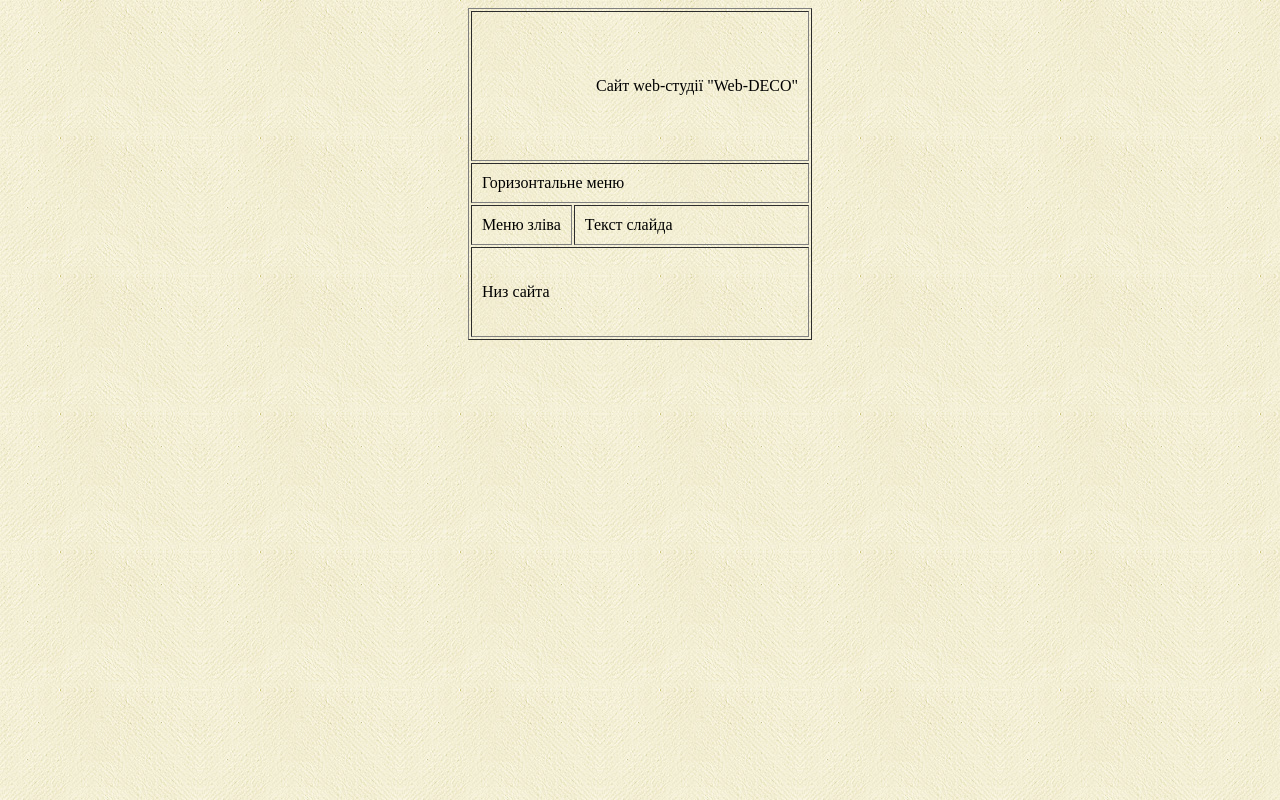
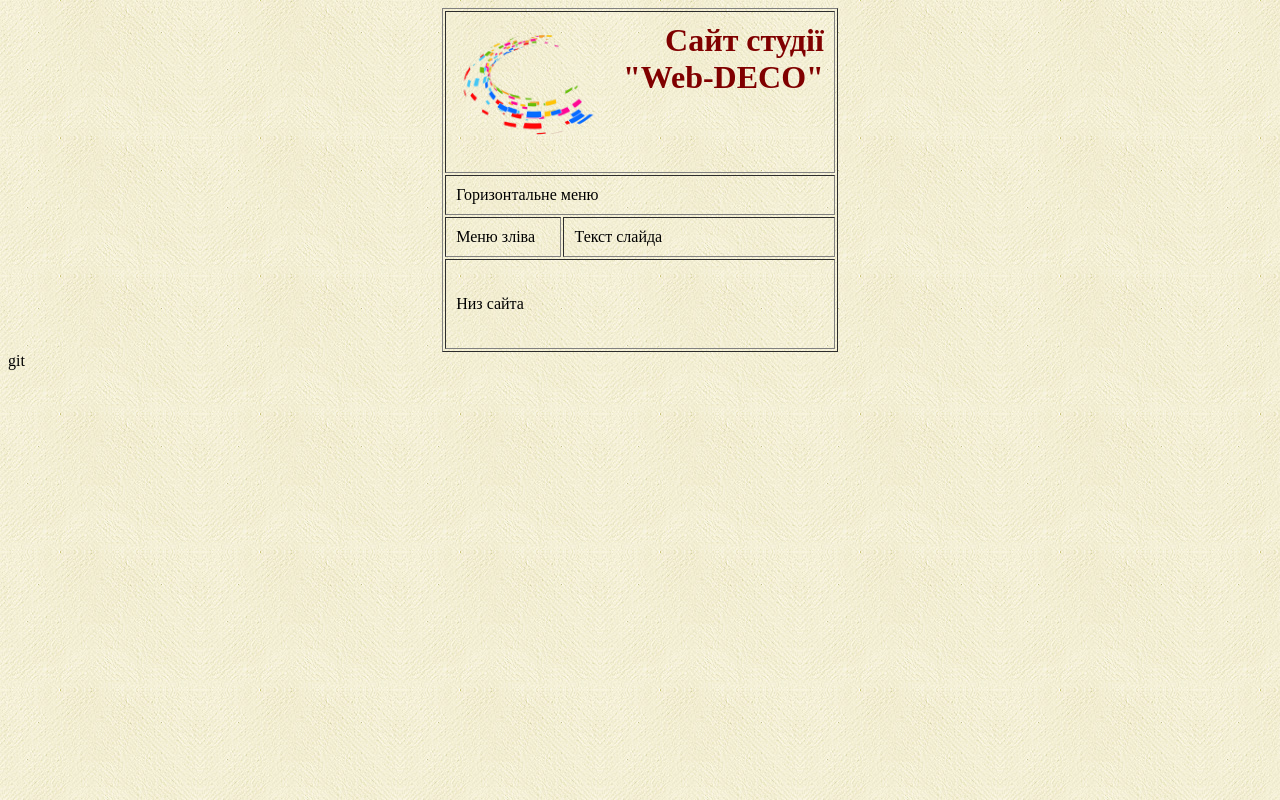
Before and after one commit to Svyryddanya/Svyryddanya.github.io, a plain HTML site: page index.html in a window 1280 px wide. Drawn offline with Linux system fonts and the light colour scheme.

Commit message:
01 - Каркас сайта

```diff
--- a/index.html
+++ b/index.html
@@ -7,7 +7,8 @@
 <body background="images/bg.jpg">
 <table border="1" align="center" cellpadding="10" >
 	<tr>
-		<td colspan ="2" height="150" align="right">Сайт web-студії "Web-DECO"</td>
+		<td colspan ="2" height="150" align="right"><img src="images/logo.png" height="140" width="140" align="left" >
+		                                            <font color="Maroon"><h1 class="shadowtext">Сайт студії "Web-DECO"</h1></font></td>
 	</tr>
 	<tr>
 		<td colspan="2">Горизонтальне меню</td>
@@ -19,7 +20,7 @@
 	<tr>
 		<td colspan="2" valign="middle" height="90">Низ сайта</td>
 	</tr>
-</table>
+</table>git
 </body>
 
 </html>
```
Also changed, not shown: images/home_03_09.txt (added), images/logo.png (added), 3 other files.
